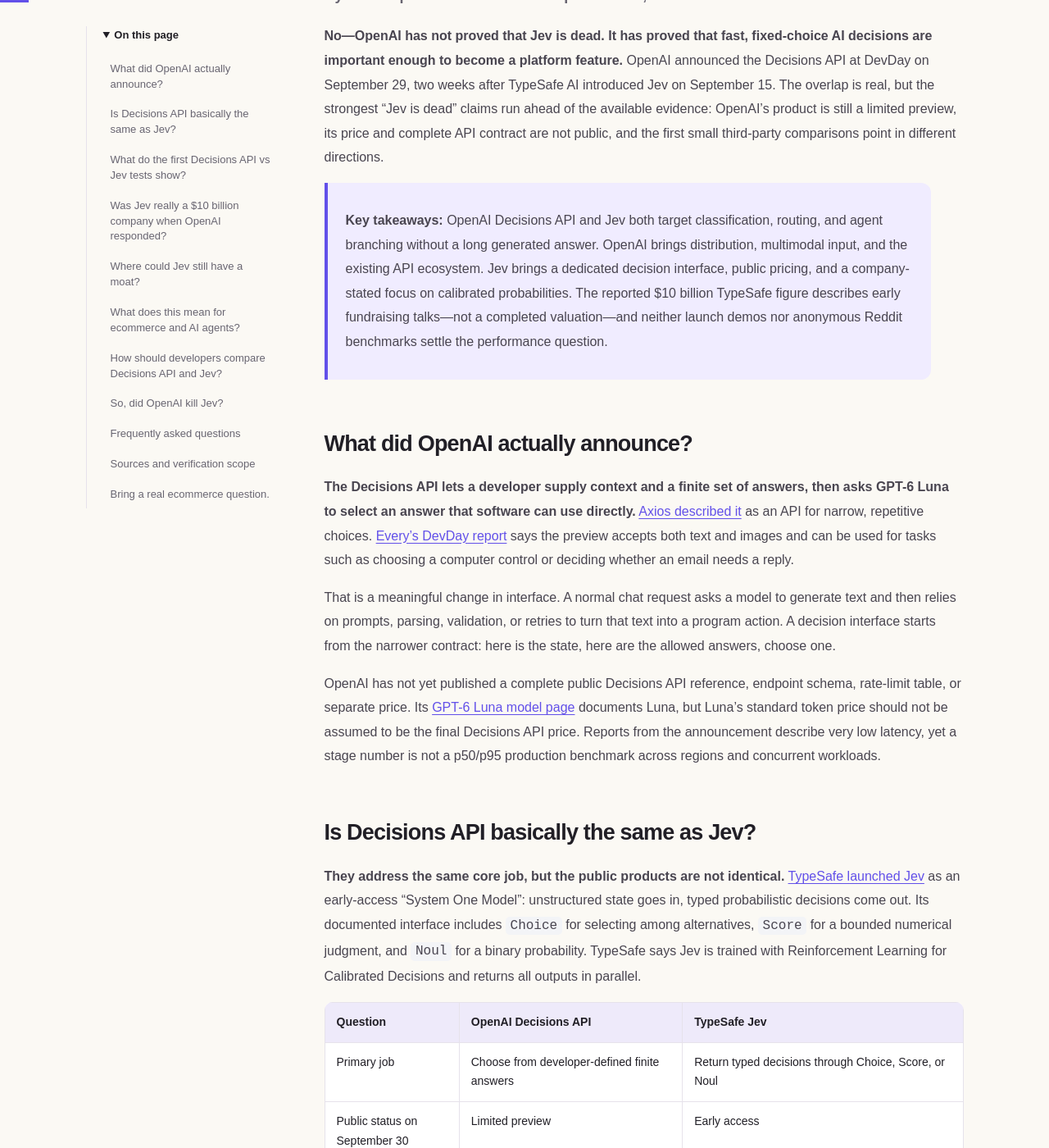
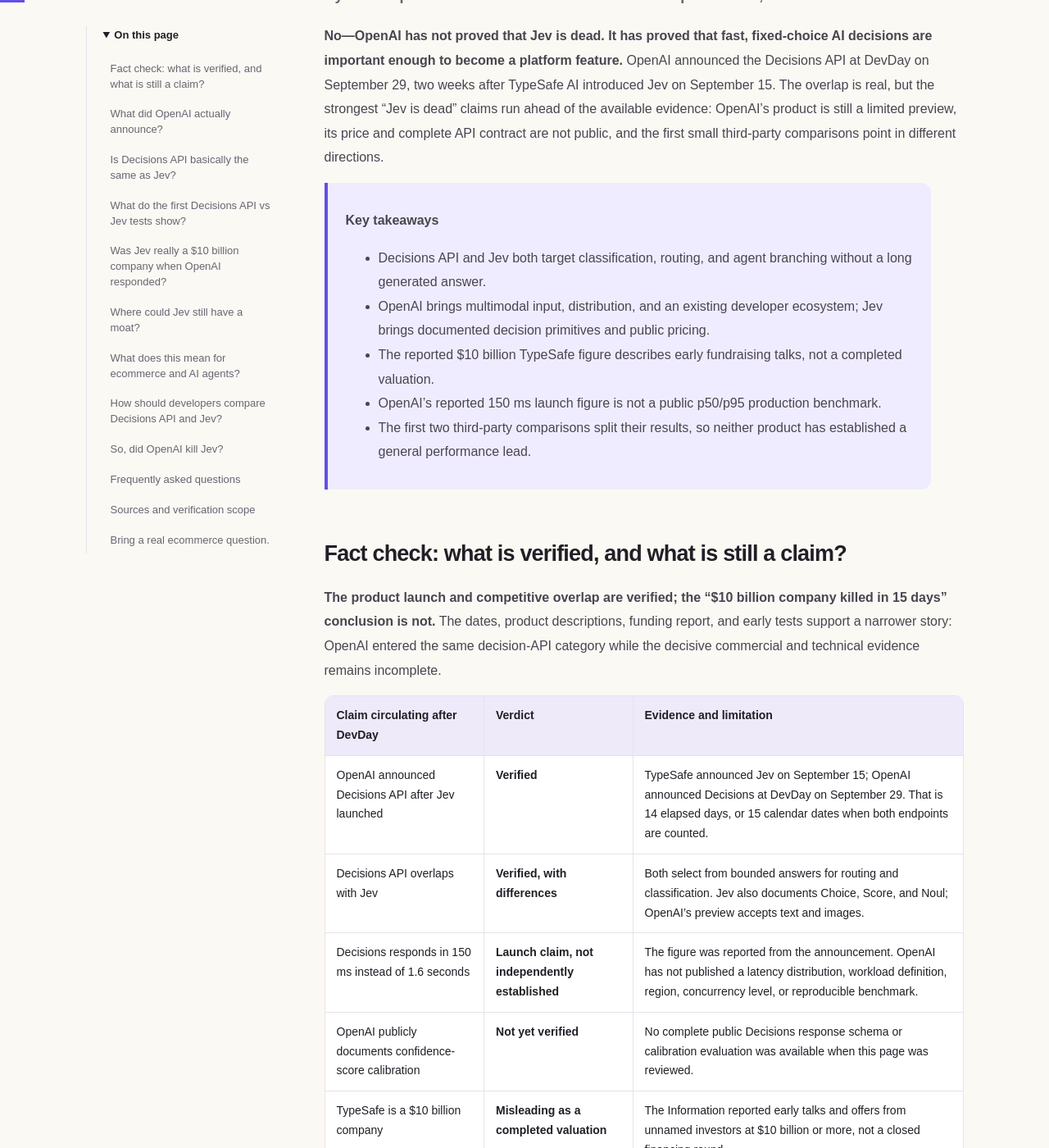
Before and after one commit to nexscope-ai/ecommerce-ai-tools, a Jekyll site: the page built from docs/ecommerce-trends/openai-decisions-api-vs-jev.md, in a window 1280 px wide and 1400 px high, scrolled down 437 px. Shown: the whole window at 82% size. Built offline with Jekyll 4.4.1, drawn with Linux system fonts in a browser that asks for light colours; some of the changed text lies outside the part shown.

Commit message:
Improve GEO evidence for Decisions API comparison

```diff
--- a/docs/ecommerce-trends/openai-decisions-api-vs-jev.md
+++ b/docs/ecommerce-trends/openai-decisions-api-vs-jev.md
@@ -1,7 +1,7 @@
 ---
 layout: default
 title: "OpenAI Decisions API vs Jev: Did OpenAI Kill Jev?"
-description: "A fact-checked comparison of OpenAI Decisions API and Jev, including latency tests, pricing gaps, the reported $10B valuation talks, and what builders should test."
+description: "OpenAI Decisions API vs Jev, fact-checked: early latency tests, unknown pricing, $10B valuation claims, feature differences, and a builder benchmark plan."
 permalink: /ecommerce-trends/openai-decisions-api-vs-jev/
 last_reviewed: 2026-09-30
 date_published: 2026-09-30
@@ -34,11 +34,30 @@
 
 # OpenAI Decisions API vs Jev: did OpenAI kill Jev in two weeks?
 
-**By Nexscope Team · Published September 30, 2026**
+**By Nexscope Team · Published and last verified September 30, 2026**
 
 **No—OpenAI has not proved that Jev is dead. It has proved that fast, fixed-choice AI decisions are important enough to become a platform feature.** OpenAI announced the Decisions API at DevDay on September 29, two weeks after TypeSafe AI introduced Jev on September 15. The overlap is real, but the strongest “Jev is dead” claims run ahead of the available evidence: OpenAI's product is still a limited preview, its price and complete API contract are not public, and the first small third-party comparisons point in different directions.
 
-> **Key takeaways:** OpenAI Decisions API and Jev both target classification, routing, and agent branching without a long generated answer. OpenAI brings distribution, multimodal input, and the existing API ecosystem. Jev brings a dedicated decision interface, public pricing, and a company-stated focus on calibrated probabilities. The reported $10 billion TypeSafe figure describes early fundraising talks—not a completed valuation—and neither launch demos nor anonymous Reddit benchmarks settle the performance question.
+> **Key takeaways**
+>
+> - Decisions API and Jev both target classification, routing, and agent branching without a long generated answer.
+> - OpenAI brings multimodal input, distribution, and an existing developer ecosystem; Jev brings documented decision primitives and public pricing.
+> - The reported $10 billion TypeSafe figure describes early fundraising talks, not a completed valuation.
+> - OpenAI's reported 150 ms launch figure is not a public p50/p95 production benchmark.
+> - The first two third-party comparisons split their results, so neither product has established a general performance lead.
+
+## Fact check: what is verified, and what is still a claim?
+
+**The product launch and competitive overlap are verified; the “$10 billion company killed in 15 days” conclusion is not.** The dates, product descriptions, funding report, and early tests support a narrower story: OpenAI entered the same decision-API category while the decisive commercial and technical evidence remains incomplete.
+
+| Claim circulating after DevDay | Verdict | Evidence and limitation |
+| --- | --- | --- |
+| OpenAI announced Decisions API after Jev launched | **Verified** | TypeSafe announced Jev on September 15; OpenAI announced Decisions at DevDay on September 29. That is 14 elapsed days, or 15 calendar dates when both endpoints are counted. |
+| Decisions API overlaps with Jev | **Verified, with differences** | Both select from bounded answers for routing and classification. Jev also documents Choice, Score, and Noul; OpenAI's preview accepts text and images. |
+| Decisions responds in 150 ms instead of 1.6 seconds | **Launch claim, not independently established** | The figure was reported from the announcement. OpenAI has not published a latency distribution, workload definition, region, concurrency level, or reproducible benchmark. |
+| OpenAI publicly documents confidence-score calibration | **Not yet verified** | No complete public Decisions response schema or calibration evaluation was available when this page was reviewed. |
+| TypeSafe is a $10 billion company | **Misleading as a completed valuation** | The Information reported early talks and offers from unnamed investors at $10 billion or more, not a closed financing round. |
+| “Jev is dead” | **Opinion, not a factual result** | The phrase came from a Reddit discussion. Pricing, broad-release reliability, independent calibration, and production retention are still unknown. |
 
 ## What did OpenAI actually announce?
 
@@ -158,14 +177,9 @@
 
 ## Sources and verification scope
 
-- [OpenAI DevDay 2026](https://devday.openai.com/), September 29, 2026 — event date and launch context.
-- [OpenAI: GPT-6 Luna model documentation](https://developers.openai.com/api/docs/models/gpt-6-luna), reviewed September 30, 2026 — base-model positioning and standard Luna pricing context, not Decisions API pricing.
-- [Axios: OpenAI DevDay announcements](https://www.axios.com/2026/09/29/openai-dev-day-2026-dots-space-sol), September 29, 2026 — independent confirmation and product positioning.
-- [Every: Vibe Check, OpenAI DevDay 2026](https://every.to/vibe-check/vibe-check-openai-devday-2026), September 29, 2026 — preview status, multimodal input, unpublished pricing, and two early comparisons.
-- [TypeSafe AI: Introducing System One Models & Jev](https://typesafe.ai/blog/introducing-system-one-models-and-jev/), September 15, 2026 — architecture, pricing, latency, evaluation methodology, and limitations claimed by the vendor.
-- [TypeSafe AI API documentation](https://api.typesafe.ai/docs), reviewed September 30, 2026 — public request and response schemas.
-- [The Information: Jev Fervor Leads to Talk of Big Valuation Boost](https://www.theinformation.com/newsletters/dealmaker/jev-fervor-leads-talk-big-valuation-boost), September 24, 2026 — early fundraising discussions and reported offers.
-- [OpenAI: GPT-4 contributions](https://openai.com/contributions/gpt-4/) and [InstructGPT paper](https://arxiv.org/abs/2203.02155) — verification of TypeSafe founder Diogo Almeida's OpenAI and InstructGPT contributions.
-- [Reddit: “Jev Is Dead” discussion](https://www.reddit.com/r/AI_Agents/comments/1wtiicr/jev_is_dead/), September 30, 2026 — community reaction and an explicitly unverified anecdotal benchmark.
+- **Primary vendor sources:** [OpenAI DevDay 2026](https://devday.openai.com/), September 29, 2026 — event date and launch context; [OpenAI GPT-6 Luna documentation](https://developers.openai.com/api/docs/models/gpt-6-luna), reviewed September 30, 2026 — base-model positioning and standard Luna pricing context, not Decisions API pricing.
+- **Primary TypeSafe sources:** [Introducing System One Models & Jev](https://typesafe.ai/blog/introducing-system-one-models-and-jev/), September 15, 2026 — vendor claims, methodology, pricing, latency, and disclosed limitations; [TypeSafe API documentation](https://api.typesafe.ai/docs), reviewed September 30, 2026 — public request and response schemas.
+- **Independent reporting and early tests:** [Axios: OpenAI DevDay announcements](https://www.axios.com/2026/09/29/openai-dev-day-2026-dots-space-sol), September 29, 2026 — independent launch confirmation; [Every: Vibe Check, OpenAI DevDay 2026](https://every.to/vibe-check/vibe-check-openai-devday-2026), September 29, 2026 — preview details and two early comparisons; [The Information: Jev Fervor Leads to Talk of Big Valuation Boost](https://www.theinformation.com/newsletters/dealmaker/jev-fervor-leads-talk-big-valuation-boost), September 24, 2026 — early fundraising discussions and reported offers.
+- **Community reaction, not independent evidence:** [Reddit: “Jev Is Dead” discussion](https://www.reddit.com/r/AI_Agents/comments/1wtiicr/jev_is_dead/), September 30, 2026 — the viral claim and an unreproducible anecdotal benchmark.
 
 **Scope note:** We did not have access to OpenAI's limited-preview endpoint and did not run an independent Decisions-vs-Jev benchmark. Product behavior, latency, accuracy, pricing, and availability can change after broad release. The comparisons above separate vendor statements, third-party tests, reporting, and anonymous community claims.
```
